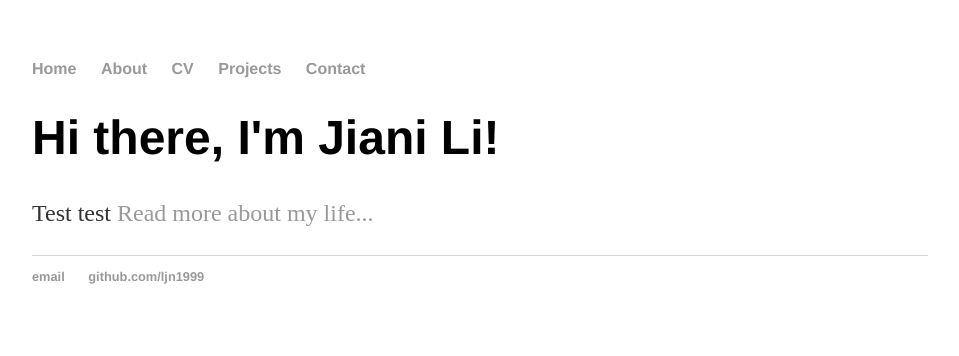
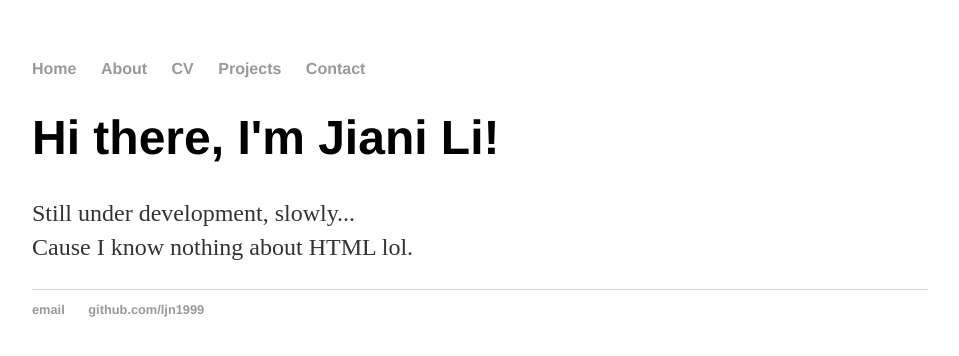
Before and after one commit to ljn1999/ljn1999.github.io, a Jekyll site: the page built from index.html, in a window 1280 px wide. Shown: the top 356 px of the page, without its empty margins (160-1119 px from the left). Built offline with Jekyll 4.4.1, drawn with Linux system fonts in a browser that asks for light colours.

Commit message:
Update index.html

```diff
--- a/index.html
+++ b/index.html
@@ -4,5 +4,6 @@ title: Jiani Li
 ---
 <div class="blurb">
 	<h1>Hi there, I'm Jiani Li!</h1>
-	<p>Test test <a href="/about">Read more about my life...</a></p>
+	<p>Still under development, slowly...
+	<br>Cause I know nothing about HTML lol.</p>
 </div><!-- /.blurb -->
```
